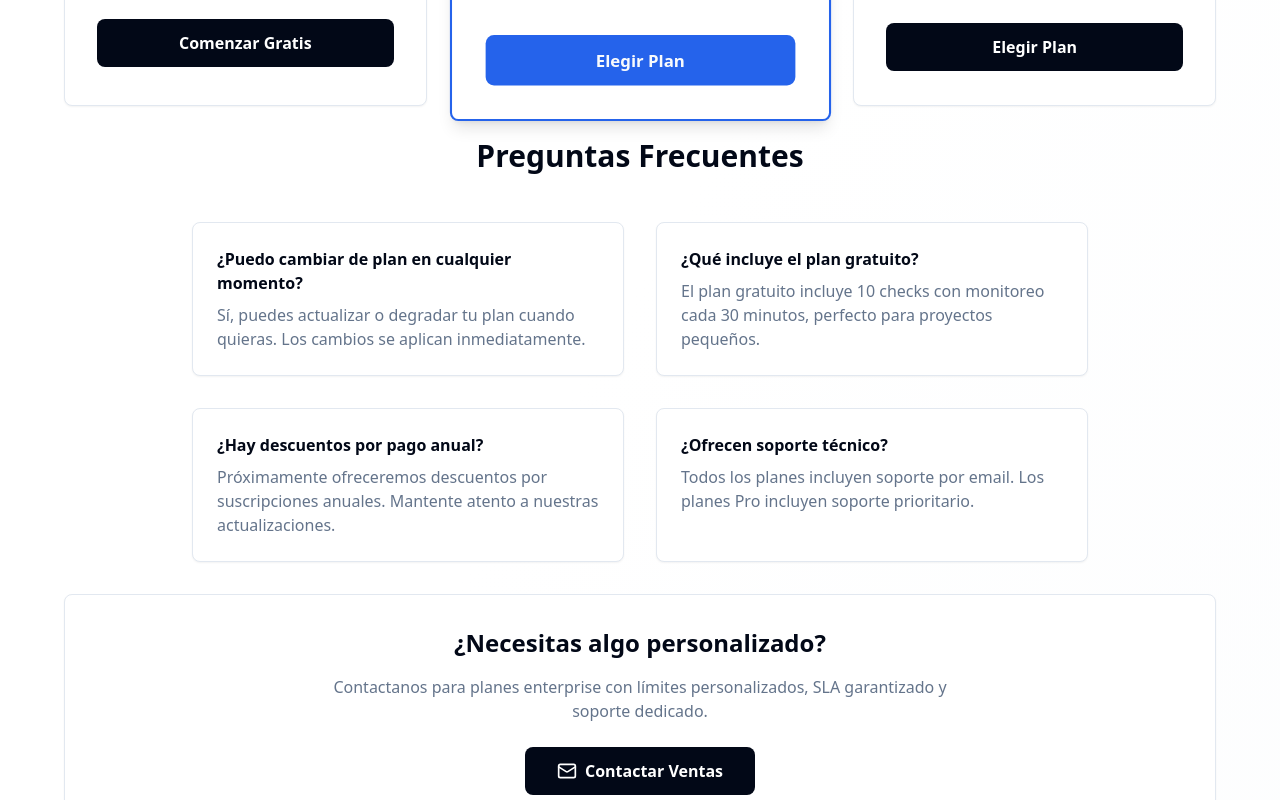
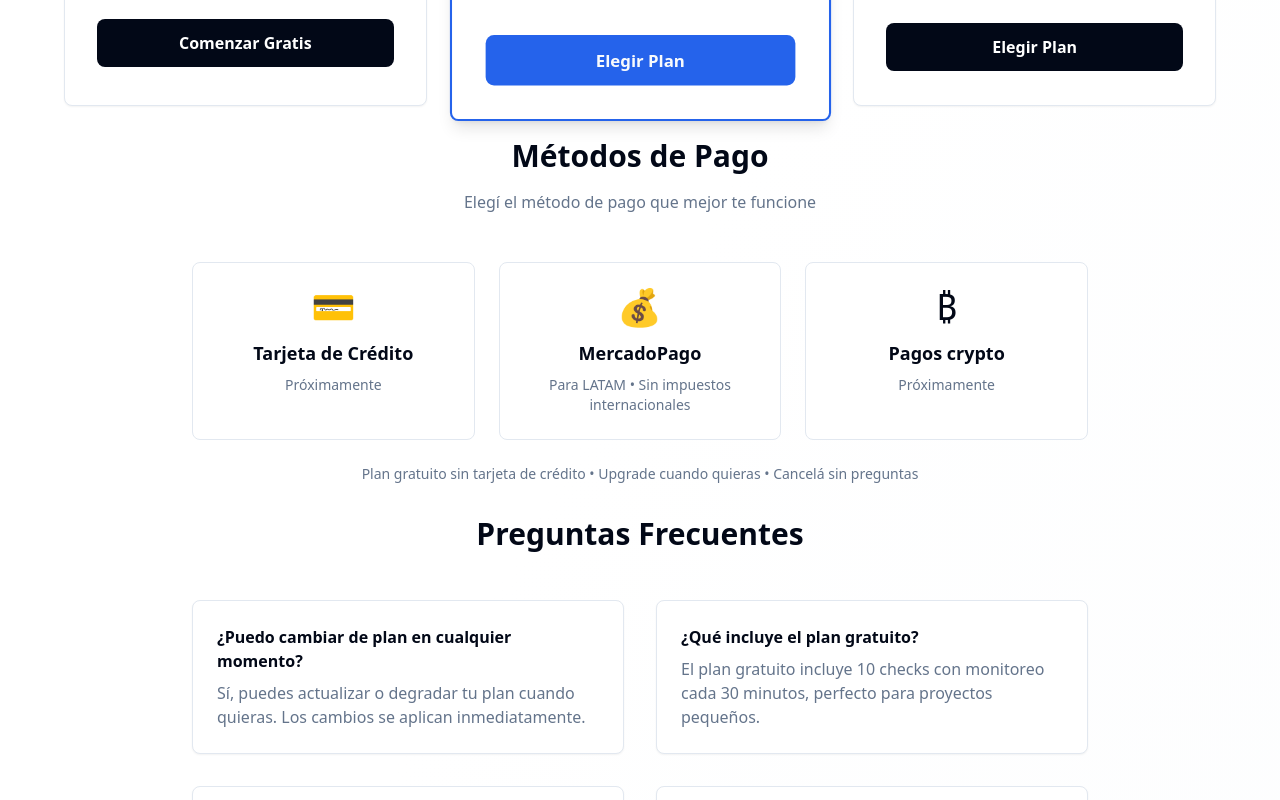
Before and after one commit to juanjoles/ankapulse-frontend, a Next.js app: page /plans in a window 1280 px wide. Shown: the part 800-1600 px from the top of the page. Built offline with nearby package versions, Linux system fonts and the light colour scheme.

Commit message:
feat: change words in landing and add payment methods on plans

```diff
--- a/src/app/docs/about/page.tsx
+++ b/src/app/docs/about/page.tsx
@@ -8,7 +8,7 @@ export default function AboutPage() {
           Sobre AnkaPulse
         </h1>
         <p className="text-xl text-muted-foreground">
-          Monitoreo de servicios hecho por developers de LATAM, para developers de LATAM
+          Monitoreo simple y accesible, hecho por developers para developers
         </p>
       </div>
 
@@ -20,15 +20,15 @@ export default function AboutPage() {
         </h2>
         <div className="space-y-4 text-muted-foreground">
           <p>
-            Como developers en Argentina, sabemos lo que es estar desarrollando un proyecto personal,
+            Como developers, sabemos lo que es estar desarrollando un proyecto personal,
             un MVP para una startup, o trabajando como freelancer y necesitar herramientas de monitoreo
-            profesionales.
+            profesionales sin gastar una fortuna.
           </p>
           <p>
             El problema es simple: <strong className="text-foreground">las plataformas existentes están
             pensadas para empresas con presupuestos de miles de dólares al mes</strong>. Sus dashboards
-            están llenos de features que nunca usarás, sus precios son prohibitivos para el mercado
-            latinoamericano, y muchas veces ni siquiera tienen soporte en español.
+            están llenos de features que nunca usarás, sus planes son prohibitivos para indie developers
+            y startups early-stage, y la complejidad te hace perder tiempo en vez de ahorrártelo.
           </p>
           <p>
             Nosotros creamos AnkaPulse porque <strong className="text-foreground">creemos que
@@ -67,10 +67,10 @@ export default function AboutPage() {
 
         <div className="text-center p-6">
           <Users className="w-12 h-12 text-primary mx-auto mb-4" />
-          <h3 className="text-xl font-semibold text-foreground mb-2">Para LATAM</h3>
+          <h3 className="text-xl font-semibold text-foreground mb-2">Para Indie Developers</h3>
           <p className="text-muted-foreground">
-            Precios accesibles, soporte en español,
-            y entendemos tus necesidades.
+            Precios accesibles, múltiples opciones de pago,
+            y entendemos tus necesidades reales.
           </p>
         </div>
       </div>
--- a/src/app/docs/why-monitoring-matters/page.tsx
+++ b/src/app/docs/why-monitoring-matters/page.tsx
@@ -138,7 +138,7 @@ export default function WhyMonitoringMattersPage() {
       <div className="mb-12">
         <h2 className="text-2xl font-semibold text-foreground mb-6 flex items-center gap-3">
           <Target className="w-6 h-6 text-primary" />
-          Para desarrolladores y startups en LATAM
+          Desafíos específicos en LATAM
         </h2>
 
         <div className="bg-primary/5 border border-primary/20 rounded-lg p-8 mb-6">
--- a/src/app/page.tsx
+++ b/src/app/page.tsx
@@ -18,7 +18,7 @@ export default function HomePage() {
           </h1>
           <p className="text-xl text-muted-foreground mb-8 max-w-2xl mx-auto">
             Mantén tus servicios funcionando con AnkaPulse. Monitoreo en tiempo real,
-            alertas instantáneas y reportes detallados. Todo en español.
+            alertas instantáneas y reportes detallados. Simple y accesible.
           </p>
           <div className="flex flex-col sm:flex-row gap-4 justify-center">
             <Link
@@ -62,7 +62,7 @@ export default function HomePage() {
             <Globe className="w-12 h-12 text-primary mx-auto mb-4" />
             <h3 className="text-xl font-semibold text-card-foreground mb-2">Global</h3>
             <p className="text-muted-foreground">
-              Monitoreo desde Estados Unidos, Europa y América Latina
+              Checks desde múltiples regiones: US, EU y LATAM
             </p>
           </div>
 
--- a/src/app/plans/page.tsx
+++ b/src/app/plans/page.tsx
@@ -1,6 +1,6 @@
 'use client';
 
-import { Check, X, Mail, Activity } from 'lucide-react';
+import { Check, X } from 'lucide-react';
 import { Card, CardContent } from '@/components/ui/card';
 import { Badge } from '@/components/ui/badge';
 import Link from 'next/link';
@@ -65,7 +65,7 @@ const plans = [
 export default function PublicPlansPage() {
   return (
     <div className="min-h-screen bg-gradient-to-br from-background via-background to-accent/20 transition-colors">
-      {/* Header - Usando NavbarClient */}
+      {/* Header */}
       <header className="container mx-auto px-4 py-6">
         <NavbarClient />
       </header>
@@ -152,6 +152,62 @@ export default function PublicPlansPage() {
             ))}
           </div>
 
+          {/* Payment Options - NUEVA SECCIÓN */}
+          <div className="mt-20 max-w-4xl mx-auto">
+            {/* Section Title */}
+            <div className="text-center mb-12">
+              <h2 className="text-3xl font-bold text-foreground mb-4">
+                Métodos de Pago
+              </h2>
+              <p className="text-muted-foreground">
+                Elegí el método de pago que mejor te funcione
+              </p>
+            </div>
+
+            {/* Payment Methods Grid */}
+            <div className="grid md:grid-cols-3 gap-6">
+
+              {/* Credit Card */}
+              <div className="p-6 bg-card rounded-lg border border-border text-center">
+                <div className="text-4xl mb-3">💳</div>
+                <h3 className="text-lg font-semibold text-card-foreground mb-2">
+                  Tarjeta de Crédito
+                </h3>
+                <p className="text-sm text-muted-foreground">
+                  Próximamente
+                </p>
+              </div>
+
+              {/* MercadoPago */}
+              <div className="p-6 bg-card rounded-lg border border-border text-center">
+                <div className="text-4xl mb-3">💰</div>
+                <h3 className="text-lg font-semibold text-card-foreground mb-2">
+                  MercadoPago
+                </h3>
+                <p className="text-sm text-muted-foreground">
+                  Para LATAM • Sin impuestos internacionales
+                </p>
+              </div>
+
+              {/* Binance Pay */}
+              <div className="p-6 bg-card rounded-lg border border-border text-center">
+                <div className="text-4xl mb-3">₿</div>
+                <h3 className="text-lg font-semibold text-card-foreground mb-2">
+                  Pagos crypto
+                </h3>
+                <p className="text-sm text-muted-foreground">
+                  Próximamente
+                </p>
+              </div>
+
+            </div>
+
+            {/* Footer text */}
+            <p className="text-center text-sm text-muted-foreground mt-6">
+              Plan gratuito sin tarjeta de crédito • Upgrade cuando quieras • Cancelá sin preguntas
+            </p>
+          </div>
+
           {/* FAQ Section */}
           <div className="mt-20">
             <h2 className="text-3xl font-bold text-center mb-12 text-foreground">
@@ -208,25 +264,6 @@ export default function PublicPlansPage() {
             </div>
           </div>
 
-          {/* Enterprise Section */}
-          <Card className="mt-16">
-            <CardContent className="text-center p-8">
-              <div className="max-w-2xl mx-auto">
-                <h3 className="text-2xl font-bold mb-4 text-card-foreground">
-                  ¿Necesitas algo personalizado?
-                </h3>
-                <p className="text-muted-foreground mb-6">
-                  Contactanos para planes enterprise con límites personalizados,
-                  SLA garantizado y soporte dedicado.
-                </p>
-                <button className="inline-flex items-center space-x-2 bg-card-foreground text-card px-8 py-3 rounded-lg font-semibold hover:bg-card-foreground/90 transition-colors">
-                  <Mail className="w-5 h-5" />
-                  <span>Contactar Ventas</span>
-                </button>
-              </div>
-            </CardContent>
-          </Card>
-
           {/* CTA Section */}
           <div className="text-center mt-16 py-12">
             <h2 className="text-3xl font-bold mb-4 text-foreground">
```
